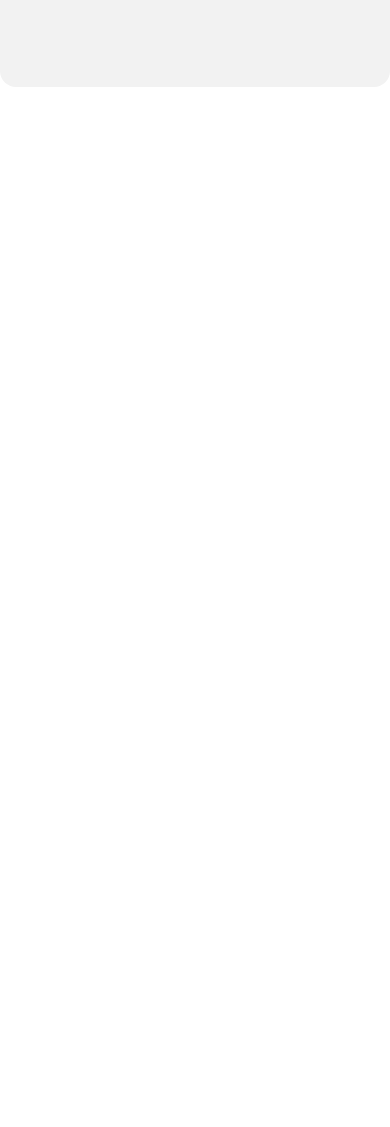
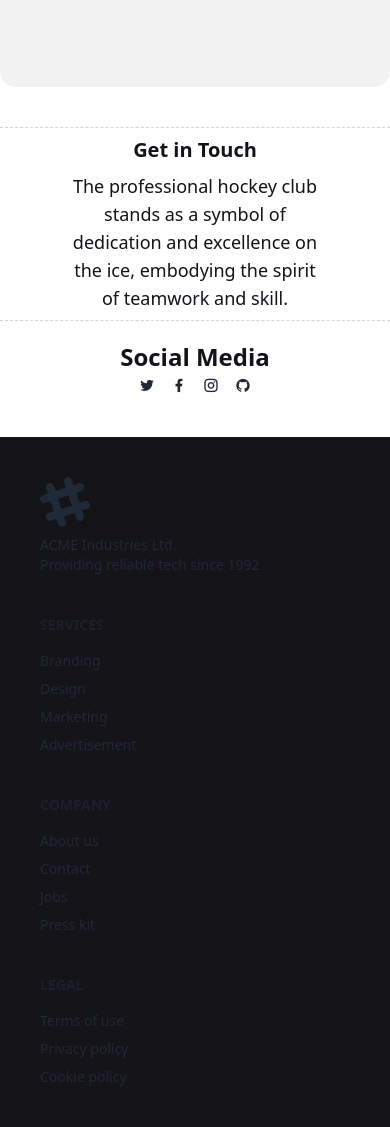
Before and after one commit to Dipak192/PH-Assignmenthocky3, a plain HTML site: page index.html in a window 390 px wide. Shown: the part 6240-7367 px from the top of the page. Before the commit the page ends 6327 px from the top, so only its background shows below. Drawn offline with nearby package versions, Linux system fonts and the light colour scheme.

Commit message:
Social icon section done with responsiveness

```diff
--- a/index.html
+++ b/index.html
@@ -647,8 +647,82 @@
 
 
 
+
+
     </main>
+    <!-- Get in Touch section -->
 
-    <footer></footer>
+<div class="container mx-auto mt-5">
+  <div
+  class="mt-10 border-t border-b border-dashed border-gray-300 space-y-2"
+>
+  <h1
+    class="text-thirdc lg:font-extrabold md:font-extrabold font-bold font-manrope lg:text-4xl md:text-3xl text-xl text-center my-2"
+  >
+    Get in Touch
+  </h1>
+  <p
+    class="text-thirdc font-manrope text-lg font-medium text-center pb-2 w-2/3 mx-auto"
+  >
+    The professional hockey club stands as a symbol of dedication and
+    excellence on the ice, embodying the spirit of teamwork and skill.
+  </p>
+</div>
+
+</div>
+<!-- table input section -->
+
+
+
+
+
+
+
+
+
+
+<!-- social media logo section -->
+<div class="container mx-auto mt-5 bg-[rgba(19, 19, 24, 0.03)]">
+  <div >
+    <p class="text-center text-[#131318] text-2xl font-manrope font-extrabold space-y-2">Social Media</p>
+  </div>
+  <div class="flex justify-center items-center gap-4">
+    <p><i class="ri-twitter-fill"></i></p>
+    <p><i class="ri-facebook-fill"></i></p>
+    <p><i class="ri-instagram-line"></i></p>
+    <p><i class="ri-github-fill"></i></p>
+  </div>
+</div>
+
+
+
+    <footer class="bg-[#131318] mt-10">
+      <footer class="footer p-10  text-base-content">
+        <aside>
+          <svg width="50" height="50" viewBox="0 0 24 24" xmlns="http://www.w3.org/2000/svg" fill-rule="evenodd" clip-rule="evenodd" class="fill-current"><path d="M22.672 15.226l-2.432.811.841 2.515c.33 1.019-.209 2.127-1.23 2.456-1.15.325-2.148-.321-2.463-1.226l-.84-2.518-5.013 1.677.84 2.517c.391 1.203-.434 2.542-1.831 2.542-.88 0-1.601-.564-1.86-1.314l-.842-2.516-2.431.809c-1.135.328-2.145-.317-2.463-1.229-.329-1.018.211-2.127 1.231-2.456l2.432-.809-1.621-4.823-2.432.808c-1.355.384-2.558-.59-2.558-1.839 0-.817.509-1.582 1.327-1.846l2.433-.809-.842-2.515c-.33-1.02.211-2.129 1.232-2.458 1.02-.329 2.13.209 2.461 1.229l.842 2.515 5.011-1.677-.839-2.517c-.403-1.238.484-2.553 1.843-2.553.819 0 1.585.509 1.85 1.326l.841 2.517 2.431-.81c1.02-.33 2.131.211 2.461 1.229.332 1.018-.21 2.126-1.23 2.456l-2.433.809 1.622 4.823 2.433-.809c1.242-.401 2.557.484 2.557 1.838 0 .819-.51 1.583-1.328 1.847m-8.992-6.428l-5.01 1.675 1.619 4.828 5.011-1.674-1.62-4.829z"></path></svg>
+          <p>ACME Industries Ltd.<br/>Providing reliable tech since 1992</p>
+        </aside>
+        <nav>
+          <header class="footer-title">Services</header>
+          <a class="link link-hover">Branding</a>
+          <a class="link link-hover">Design</a>
+          <a class="link link-hover">Marketing</a>
+          <a class="link link-hover">Advertisement</a>
+        </nav>
+        <nav>
+          <header class="footer-title">Company</header>
+          <a class="link link-hover">About us</a>
+          <a class="link link-hover">Contact</a>
+          <a class="link link-hover">Jobs</a>
+          <a class="link link-hover">Press kit</a>
+        </nav>
+        <nav>
+          <header class="footer-title">Legal</header>
+          <a class="link link-hover">Terms of use</a>
+          <a class="link link-hover">Privacy policy</a>
+          <a class="link link-hover">Cookie policy</a>
+        </nav>
+      </footer>
+    </footer>
   </body>
 </html>
```
